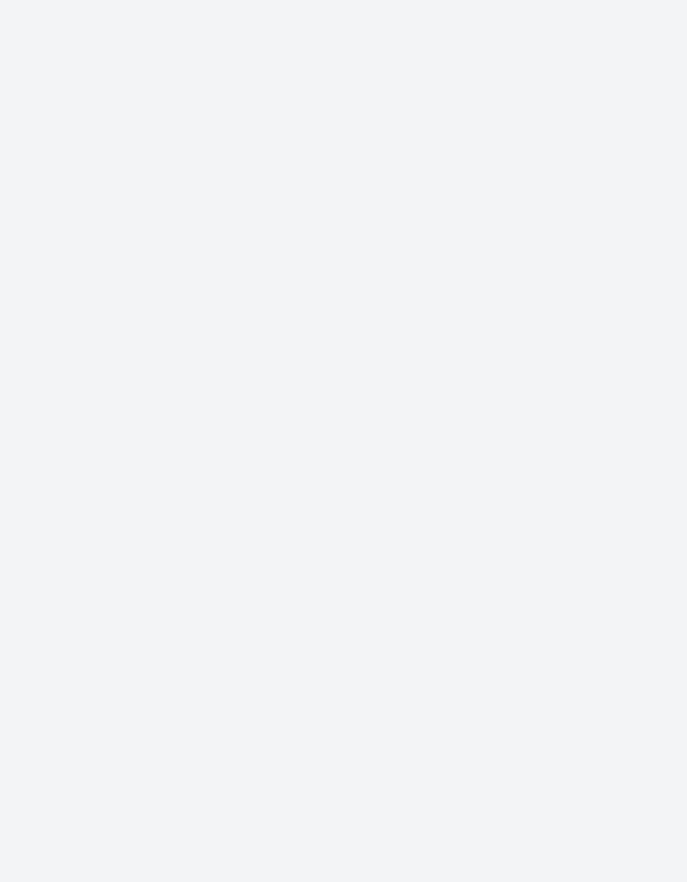
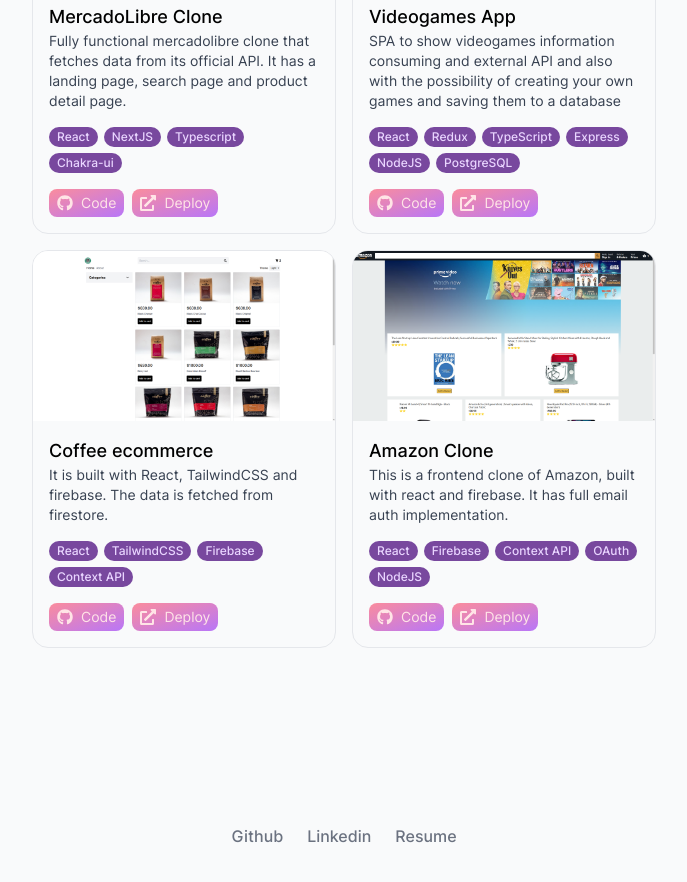
Before and after one commit to martinsione/martinsione.com, a Next.js app: page / in a window 1280 px wide. Shown: the part 680-1562 px from the top of the page, without its empty margins (296-983 px from the left). Before the commit the page ends 800 px from the top, so only its background shows below. Built offline with nearby package versions, Linux system fonts and the light colour scheme.

Commit message:
Add Projects and footer

```diff
--- a/src/components/Layout.tsx
+++ b/src/components/Layout.tsx
@@ -1,5 +1,24 @@
 interface Props {
   children: React.ReactNode;
+}
+
+function FooterLink({
+  href,
+  children,
+}: {
+  href: string;
+  children: React.ReactNode;
+}) {
+  return (
+    <a
+      className="hover:text-rose-300 hover:underline hover:decoration-rose-300/30 hover:underline-offset-2 focus:outline-none focus-visible:outline-none focus-visible:ring-2 focus-visible:ring-rose-500/70 dark:hover:text-rose-200/90"
+      href={href}
+      rel="noopener noreferrer"
+      target="_blank"
+    >
+      {children}
+    </a>
+  );
 }
 
 export default function Layout({ children }: Props) {
@@ -10,6 +29,17 @@
       </div>
       <div className="min-h-screen antialiased selection:bg-pink-200/70 dark:text-gray-50 dark:selection:bg-pink-300 dark:selection:text-white">
         <main className="mx-auto w-full max-w-2xl py-8 px-6">{children}</main>
+        <footer className="mb-8 mt-16 flex flex-col items-center justify-center space-y-4 sm:mt-36 sm:mb-24 sm:space-y-6">
+          <div className="space-x-6 font-medium text-gray-500">
+            <FooterLink href="https://github.com/martinsione">
+              Github
+            </FooterLink>
+            <FooterLink href="https://www.linkedin.com/in/martinsione">
+              Linkedin
+            </FooterLink>
+            <FooterLink href="/resume">Resume</FooterLink>
+          </div>
+        </footer>
       </div>
     </>
   );
--- /dev/null
+++ b/src/components/ProjectCard.tsx
@@ -0,0 +1,71 @@
+import { FaGithub, FaExternalLinkAlt } from "react-icons/fa";
+import Image from "next/image";
+
+interface Props {
+  deploy: string;
+  description: string;
+  github: string;
+  src: string;
+  technologies: string[];
+  title: string;
+}
+
+export default function Card({
+  description,
+  deploy,
+  github,
+  src,
+  title,
+  technologies,
+}: Props) {
+  return (
+    <div className="flex flex-col overflow-hidden rounded-2xl border dark:border-zinc-800">
+      <Image alt={title} height={324} src={src} width={576} />
+      <div className="flex flex-grow flex-col justify-between gap-4 p-4">
+        <div>
+          <h3 className="text-lg font-medium text-black dark:text-white">
+            {title}
+          </h3>
+          <p className="text-sm text-gray-700 dark:text-gray-400">
+            {description}
+          </p>
+        </div>
+
+        <div className="space-y-4">
+          <div className="flex flex-wrap gap-1.5">
+            {technologies.map((technology) => (
+              <p
+                key={technology}
+                className="select-none rounded-full bg-purple-900/80 px-2 py-1 text-xs font-medium leading-none text-purple-200"
+              >
+                {technology}
+              </p>
+            ))}
+          </div>
+
+          <div className="flex gap-2">
+            <a
+              className="focus:outline-none focus-visible:outline-none focus-visible:ring-2 focus-visible:ring-rose-500/70"
+              href={github}
+            >
+              <div className="flex items-center justify-center gap-2 rounded-lg bg-gradient-to-tl from-purple-500/80 to-rose-400/80 py-1 px-2 text-rose-100 transition-all duration-300 ease-out hover:scale-110 hover:shadow-md hover:shadow-purple-500/50 active:scale-100">
+                <FaGithub className="h-4 w-4" />
+                <div className="text-sm">Code</div>
+              </div>
+            </a>
+
+            <a
+              className="focus:outline-none focus-visible:outline-none focus-visible:ring-2 focus-visible:ring-rose-500/70"
+              href={deploy}
+            >
+              <div className="flex items-center justify-center gap-2 rounded-lg bg-gradient-to-tl from-purple-500/80 to-rose-400/80 py-1 px-2 text-rose-100 transition-all duration-300 ease-out hover:scale-110 hover:shadow-md hover:shadow-purple-500/50 active:scale-100">
+                <FaExternalLinkAlt className="h-4 w-4" />
+                <div className="text-sm">Deploy</div>
+              </div>
+            </a>
+          </div>
+        </div>
+      </div>
+    </div>
+  );
+}
--- a/src/pages/_document.tsx
+++ b/src/pages/_document.tsx
@@ -12,7 +12,7 @@
           type="font/woff2"
         />
       </Head>
-      <body className="bg-gray-100 dark:bg-neutral-900">
+      <body className="bg-gray-50 dark:bg-neutral-900">
         <Main />
         <NextScript />
       </body>
--- a/src/pages/index.tsx
+++ b/src/pages/index.tsx
@@ -4,6 +4,7 @@
 
 import seo from "@/lib/seo";
 import ThemeButton from "@/components/ThemeButton";
+import ProjectCard from "@/components/ProjectCard";
 import Avatar from "@/components/Avatar";
 
 function LinkIcon({
@@ -37,8 +38,8 @@
 
 export default function Home() {
   return (
-    <div className="mt-8 sm:mt-24">
-      <div className="w-full space-y-8">
+    <div className="mt-8 w-full space-y-12 sm:mt-24">
+      <div className="space-y-6">
         <div className="flex justify-between">
           <div className="flex items-center space-x-4 md:space-x-8">
             <Avatar alt="Martin Sione" src="/img/avatar.jpg" />
@@ -71,6 +72,59 @@
           <LinkIcon href="/resume" icon={FaFilePdf} label="Resume" />
         </div>
       </div>
+
+      <div className="space-y-6">
+        <h2 className="text-2xl font-bold md:text-3xl">Projects</h2>
+        <div className="grid gap-4 sm:grid-cols-2">
+          <ProjectCard
+            deploy="https://meli-fake.vercel.app/"
+            description="Fully functional mercadolibre clone that fetches data from its official API. It has a landing page, search page and product detail page."
+            github="https://github.com/martinsione/meli-clone"
+            src="/img/project/mercadolibre.png"
+            technologies={["React", "NextJS", "Typescript", "Chakra-ui"]}
+            title="MercadoLibre Clone"
+          />
+          <ProjectCard
+            deploy="https://videogames.martinsione.com"
+            description="SPA to show videogames information consuming and external API and also with the possibility of creating your own games and saving them to a database"
+            github="https://github.com/martinsione/videogames"
+            src="/img/project/videogames.png"
+            technologies={[
+              "React",
+              "Redux",
+              "TypeScript",
+              "Express",
+              "NodeJS",
+              "PostgreSQL",
+            ]}
+            title="Videogames App"
+          />
+
+          <ProjectCard
+            deploy="https://coffeestore.vercel.app/"
+            description="It is built with React, TailwindCSS and firebase. The data is fetched from firestore."
+            github="https://github.com/martinsione/coffeestore"
+            src="/img/project/coffeestore.png"
+            technologies={["React", "TailwindCSS", "Firebase", "Context API"]}
+            title="Coffee ecommerce"
+          />
+
+          <ProjectCard
+            deploy="https://martinsione-amazon.vercel.app/"
+            description="This is a frontend clone of Amazon, built with react and firebase. It has full email auth implementation."
+            github="https://github.com/martinsione/amazon-clone"
+            src="/img/project/amazon.png"
+            technologies={[
+              "React",
+              "Firebase",
+              "Context API",
+              "OAuth",
+              "NodeJS",
+            ]}
+            title="Amazon Clone"
+          />
+        </div>
+      </div>
     </div>
   );
 }
```
